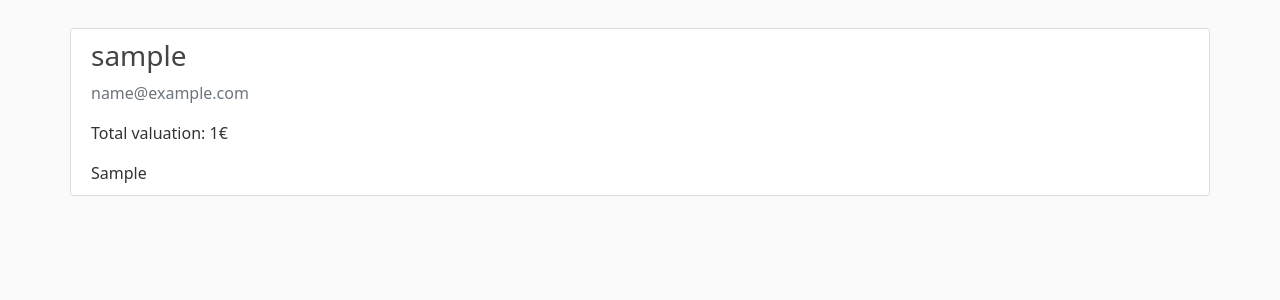
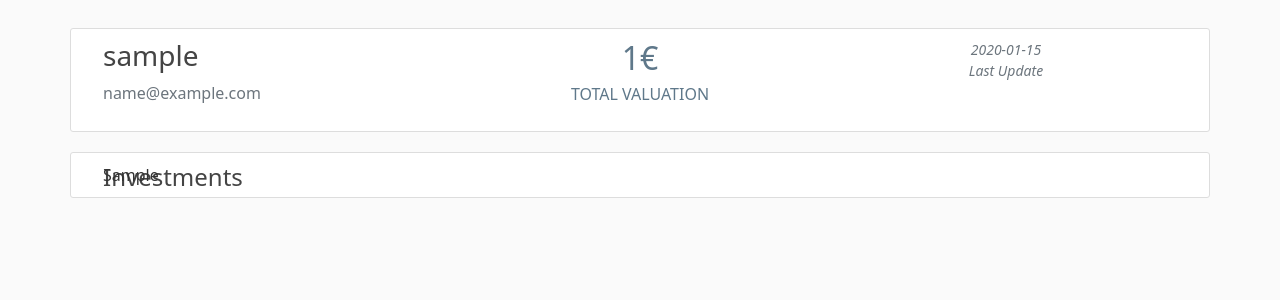
Before and after one commit to louismartin/perspectiv-site, a Django app: template app/templates/app/app.html in a window 1280 px wide. Shown: the part 56-356 px from the top of the page. Run offline with Django 4.2, Linux system fonts and the light colour scheme; a user stored in the database is signed in; tables that the repository leaves empty hold one stand-in row (values such as "Sample post"); the template is opened without the code that fills it: most values are stand-ins (such as "Sample title", 1, 10 or a date in 2020); some libraries are stand-ins or nearby versions.

Commit message:
Amandine's design improvements

```diff
--- a/app/static/app/main.css
+++ b/app/static/app/main.css
@@ -35,7 +35,7 @@
     font-weight: 500;
 }
 
-.content-section {
+.content-block {
     background: #ffffff;
     padding: 10px 20px;
     border: 1px solid #dddddd;
@@ -90,7 +90,6 @@
     font-size: 2.5rem;
 }
 
-
 div.dataTables_filter, div.dataTables_length {
-    padding: 50px;
+    margin-bottom: 10px;
   }
--- a/app/templates/app/app.html
+++ b/app/templates/app/app.html
@@ -3,15 +3,29 @@
 <div class="content-section mt-4">
 {% if user.is_authenticated %}
 
-<div class="row">
-    <h3>{{ user.username }}</h3>
+<div class="row content-block">
+    <div class="col-4">
+        <!-- Move to navbar right with an icon (and remove either username or email)-->
+        <h3>{{ user.username }}</h3>
     <p class="text-secondary">{{ user.email }}</p>
+    </div>
 {% if total_valuation is not None %}
-    <p>Total valuation: {{ total_valuation }}€</p>
+    <div class="col-4 text-center">
+        <div class="row"><h2 style="color:#5f788a">{{ total_valuation }}€</h2></div>
+        <div class="row"><h6 style="color:#5f788a">TOTAL VALUATION</h6></div>
+    </div>
+    <div class="col-4 text-center">
+        <!-- TODO: Align righ -->
+        <div class="row"><small class="text-muted"><i>{{ last_update }}</i></small></div>
+        <!-- TODO: Align bottom -->
+        <div class="row text"><small class="text-muted"><i>Last Update</i></small></div>
+
+    </div>
 {% endif %}
 </div>
 {% if df_investments_html is not None %}
-<div class="row">
+<div class="row content-block">
+    <h4 style="margin-bottom: -35px;">Investments</h4>  <!-- HACK: Negative margin to align with search bar-->
     <div class="container">
         <script>$(document).ready(function () {
                 $('#investments-table').DataTable({
--- a/app/templates/app/base.html
+++ b/app/templates/app/base.html
@@ -24,34 +24,12 @@
     <link rel="icon" type="image/png" href="https://cdn-icons-png.flaticon.com/512/4256/4256900.png"/>
 </head>
 
-<body>
-    <header class="site-header">
-        <nav class="navbar navbar-expand-md navbar-dark bg-steel fixed-top">
-            <div class="container">
-                <a class="navbar-brand mr-4" href="/">Perspectiv</a>
-                <button class="navbar-toggler" type="button" data-toggle="collapse" data-target="#navbarToggle"
-                    aria-controls="navbarToggle" aria-expanded="false" aria-label="Toggle navigation">
-                    <span class="navbar-toggler-icon"></span>
-                </button>
-                <div class="collapse navbar-collapse" id="navbarToggle">
-                    <div class="navbar-nav mr-auto">
-                        <a class="nav-item nav-link" href="/">Home</a>
-                    </div>
-                    <!-- Navbar Right Side -->
-                    <div class="navbar-nav">
-                        <a class="nav-item nav-link" href="#">Login</a>
-                        <a class="nav-item nav-link" href="#">Register</a>
-                    </div>
-                </div>
-            </div>
-        </nav>
-    </header>
-
     <body>
         <header class="site-header">
             <nav class="navbar navbar-expand-md navbar-dark bg-steel fixed-top">
                 <div class="container">
                     <a class="navbar-brand mr-4" href="{% url 'app' %}">Perspectiv</a>
+                <!-- TODO: Make Perspectiv larger-->
                     <button class="navbar-toggler" type="button" data-toggle="collapse" data-target="#navbarToggle"
                         aria-controls="navbarToggle" aria-expanded="false" aria-label="Toggle navigation">
                         <span class="navbar-toggler-icon"></span>
@@ -61,6 +39,7 @@
                             <a class="nav-item nav-link" href="{% url 'app' %}">Home</a>
                         </div>
                         <!-- Navbar Right Side -->
+                        <!-- TODO: Alight right-->
                         <div class="navbar-nav">
                             {% if user.is_authenticated %}
                             <a class="nav-item nav-link" href="{% url 'manage' %}">Connect Accounts</a>
--- a/app/views.py
+++ b/app/views.py
@@ -11,7 +11,10 @@
     context = {}
     if df_investments is not None:
         context["df_investments_html"] = df_investments.to_html(table_id="investments-table")
-        context["total_valuation"] = df_investments["valuation"].sum()
+        total_valuation = df_investments["valuation"].sum()
+        # Format the total_valuation with 2 decimals and spaces every 3 digits (instead of commas)
+        context["total_valuation"] = f"{total_valuation:,.0f}".replace(",", " ")
+        context["last_update"] = df_investments["last_update"].max()
     return render(request, "app/app.html", context)
 
 
```
